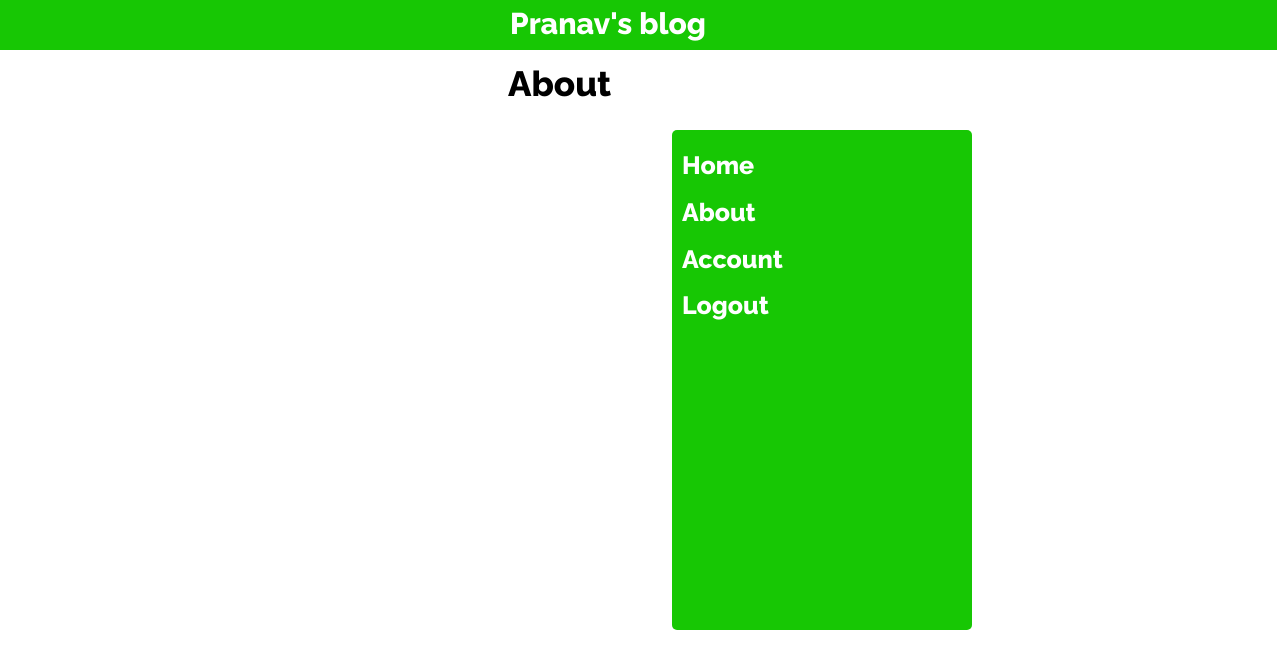
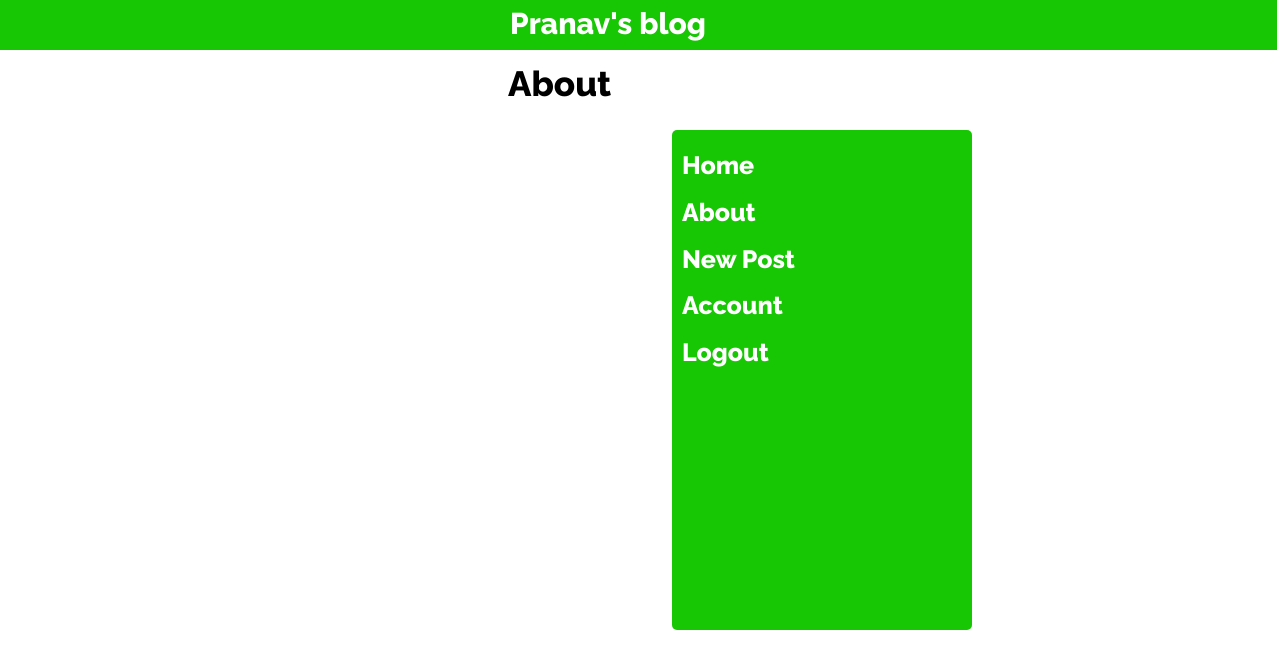
Before and after one commit to pranftw/flask_it, a Flask app: page /about in a window 1280 px wide; the page is wider, and only the part inside the window is pictured. Shown: the top 669 px of that part. Run offline with Flask 2, Linux system fonts and the light colour scheme; a user stored in the database is signed in.

Commit message:
Updated layout.html

```diff
--- a/flaskblog/templates/layout.html
+++ b/flaskblog/templates/layout.html
@@ -24,6 +24,7 @@
     <h1 style="font-size:25px;margin-top:10px;"><a href="/home" style="text-decoration:none;color:white;">Home</a></h1>
     <h1 style="font-size:25px;margin-top:10px;"><a href="/about" style="text-decoration:none;color:white;">About</a></h1>
     {% if current_user.is_authenticated %}
+      <h1 style="font-size:25px;margin-top:10px;"><a href="{{ url_for('new_post',username=current_user.username) }}" style="text-decoration:none;color:white;">New Post</a></h1>
       <h1 style="font-size:25px;margin-top:10px;"><a href="/account" style="text-decoration:none;color:white;">Account</a></h1>
       <h1 style="font-size:25px;margin-top:10px;"><a href="/logout" style="text-decoration:none;color:white;">Logout</a></h1>
     {% else %}
```
